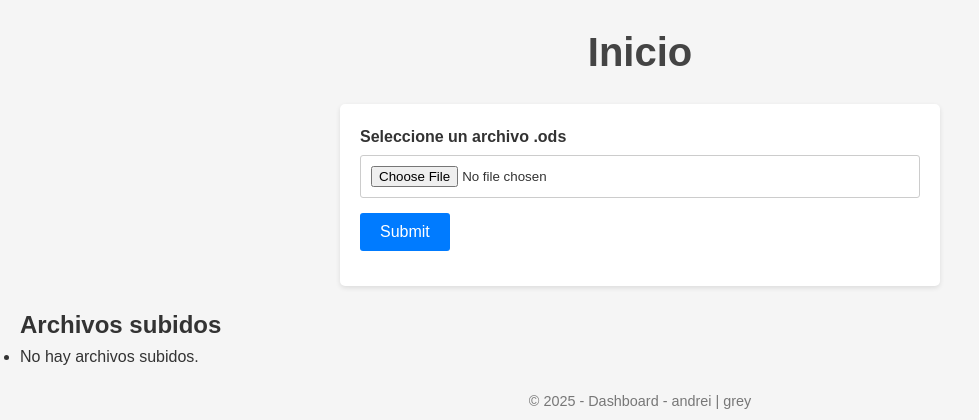
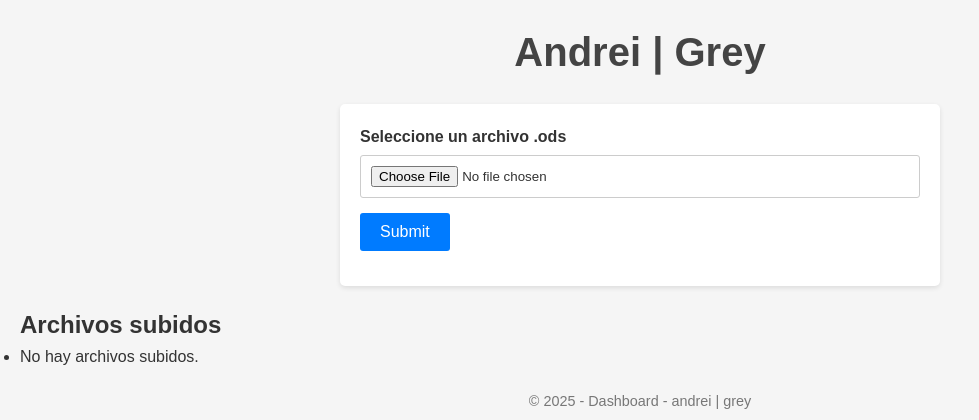
Before and after one commit to Andre1z/andrei-grey, a PHP site: page / in a window 1280 px wide. Shown: the top 420 px of the page, without its empty margins (0-979 px from the left). Run offline with PHP 8.4, Linux system fonts and the light colour scheme.

Commit message:
Update index.php

```diff
--- a/public/index.php
+++ b/public/index.php
@@ -32,12 +32,12 @@ $previewFile = isset($_GET['file']) ? $_GET['file'] : '';
 <head>
     <meta charset="UTF-8">
     <meta name="viewport" content="width=device-width, initial-scale=1.0">
-    <title><?php echo htmlspecialchars($translator->get('Inicio')); ?></title>
+    <title><?php echo htmlspecialchars($translator->get('Andrei | Grey')); ?></title>
     <link rel="stylesheet" href="<?php echo BASE_URL; ?>/css/styles.css">
 </head>
 <body>
     <header>
-        <h1><?php echo htmlspecialchars($translator->get('Inicio')); ?></h1>
+        <h1><?php echo htmlspecialchars($translator->get('Andrei | Grey')); ?></h1>
     </header>
     <main>
         <!-- Formulario para subir el archivo ODS -->
```
